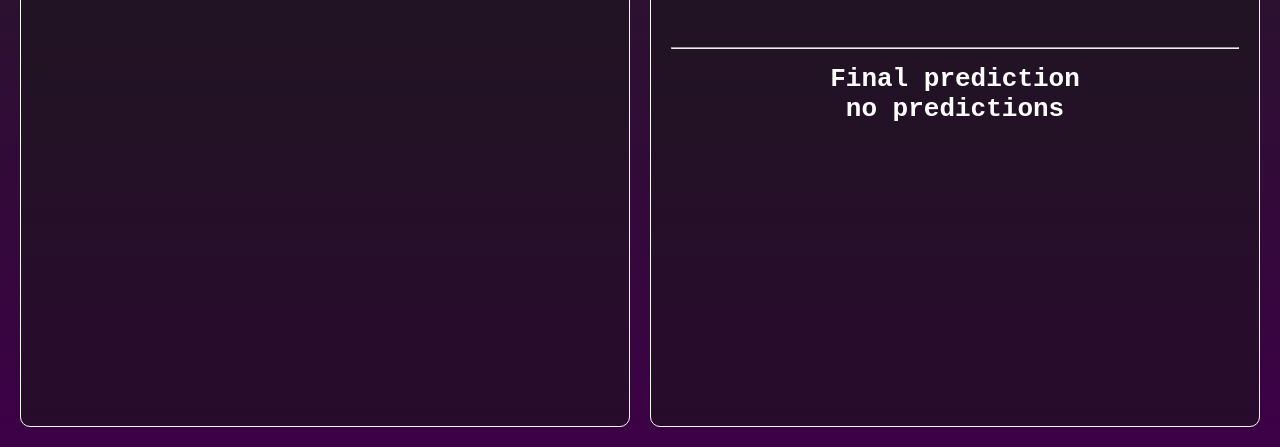
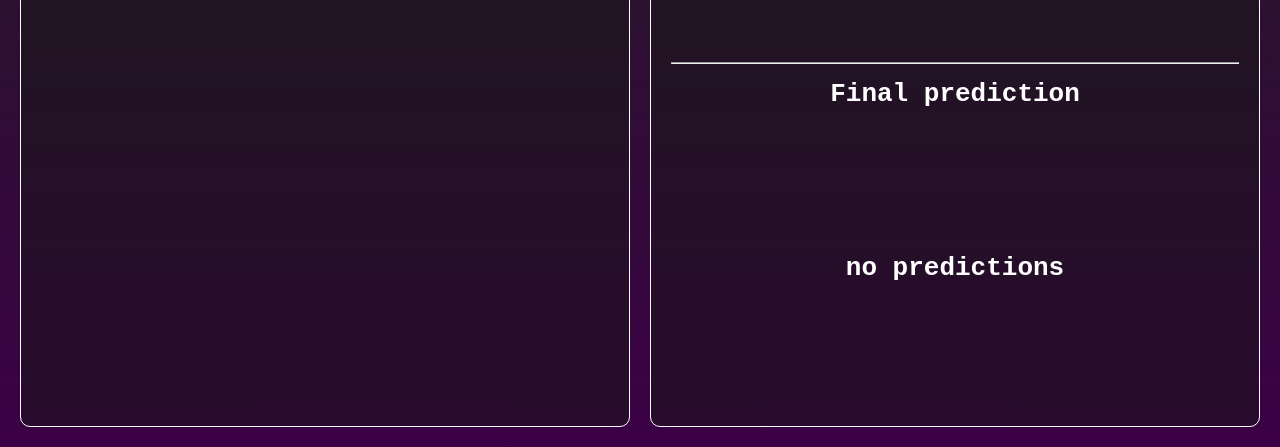
Before and after one commit to nickkipshidze/flower-reco, a plain HTML site: page interface/static/index.html in a window 1280 px wide. Shown: the part 353-800 px from the top of the page. Drawn offline with Linux system fonts and the light colour scheme.

Commit message:
Small style changes & add ID to final prediction label

```diff
--- a/interface/static/index.html
+++ b/interface/static/index.html
@@ -29,15 +29,15 @@
                         <h1>Prediction probabilities here</h1>
                     </div>
                 </div>
-                <div class="info-prediction glass">
+                <div class="info-prediction glass" style="display: flex; flex-direction: column;">
                     <div class="flex-center" style="margin: 50px;">
                         <img id="uploadPreview" style="border-radius: 10px; width: 224px; height: 224px; border: 1px solid #fff;">
                     </div>
                     <hr style="margin: 15px 20px;">
-                    <div style="display: flex; flex-direction: column;">
+                    <div style="display: flex; flex-direction: column; height: 100%;">
                         <h1 style="width: 100%; text-align: center;">Final prediction</h1>
-                        <div style="display: flex; width: 100%; height: 100%; flex-grow: 1;" class="flex-center">
-                            <h1>no predictions</h1>
+                        <div style="display: flex; width: 100%; flex-grow: 1;" class="flex-center">
+                            <h1 id="finalPrediction">no predictions</h1>
                         </div>
                     </div>
                 </div>
```
